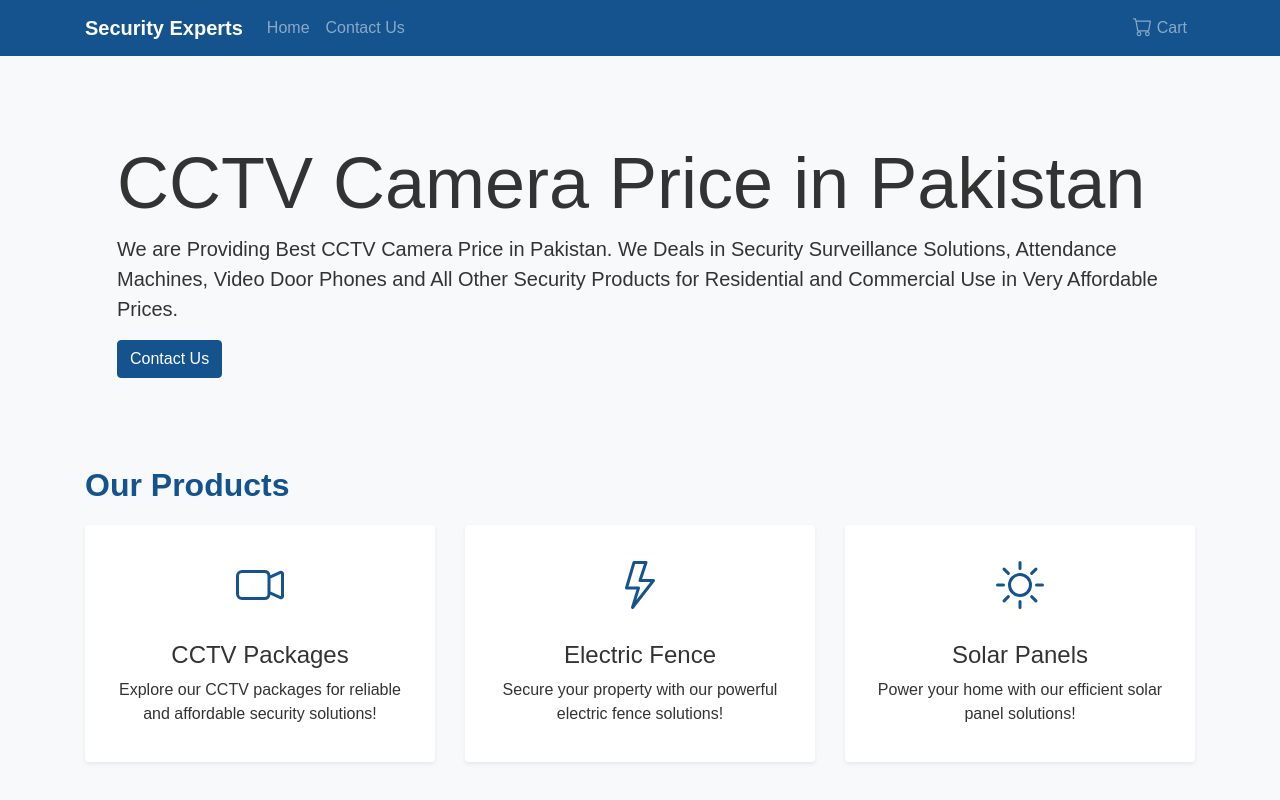
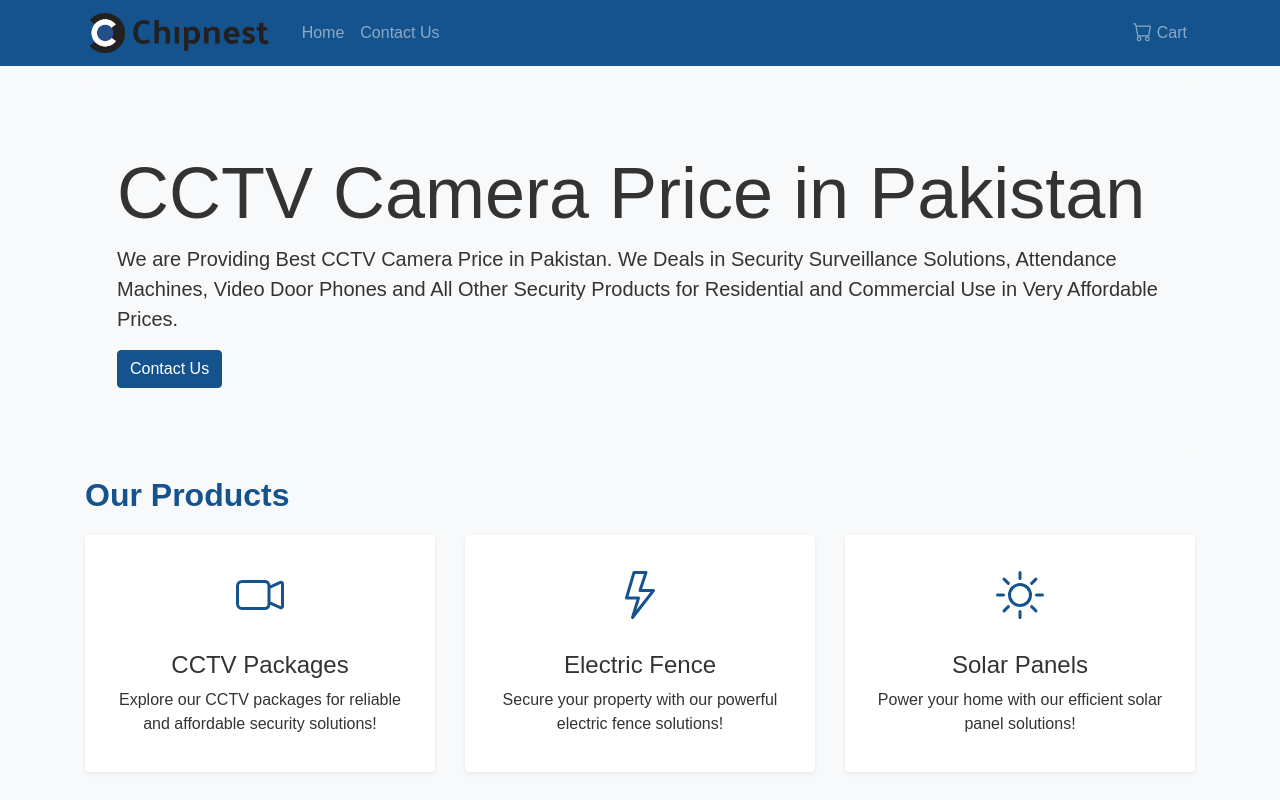
Before and after one commit to xxxxlu/security, a Vue app: page / in a window 1280 px wide. Shown: the top 800 px of the page. Built offline with nearby package versions, Linux system fonts and the light colour scheme.

Commit message:
feat: logo

```diff
--- a/index.html
+++ b/index.html
@@ -2,7 +2,7 @@
 <html lang="en">
   <head>
     <meta charset="UTF-8" />
-    <link rel="icon" type="image/svg+xml" href="/vite.svg" />
+    <link rel="icon" type="image/svg+xml" href="/src/assets/9.chipnest.svg" />
     <meta name="viewport" content="width=device-width, initial-scale=1.0" />
     <title>Security Experts - CCTV Camera Price in Pakistan</title>
     <meta name="description" content="We provide the best CCTV Camera Price in Pakistan. We deal in security surveillance solutions, attendance machines, video door phones, and other security products." />
--- a/src/App.vue
+++ b/src/App.vue
@@ -4,7 +4,7 @@
       <b-navbar toggleable="lg" type="dark" variant="primary">
         <b-container>
           <b-navbar-brand to="/">
-            <strong>Security Experts</strong>
+             <img src="./assets/chipnest.png" alt="chipnest" style="height: 40px;">
           </b-navbar-brand>
 
           <b-navbar-toggle target="nav-collapse" />
```
Also changed, not shown: src/assets/9.chipnest.svg (added), src/assets/chipnest.png (added).
